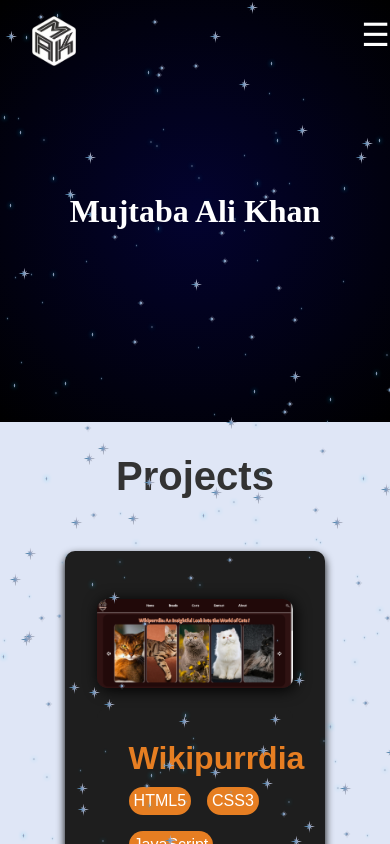
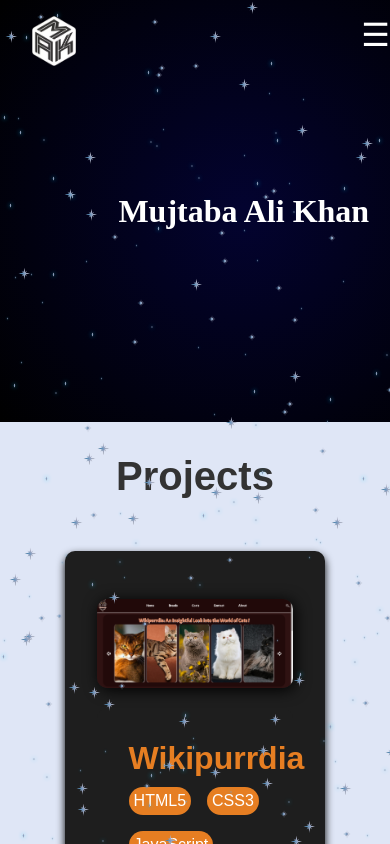
Before and after one commit to Mujtaba-AliKhan/Mujtaba-Ali-Khan-Portfolio, a React (Vite) app: page / in a window 390 px wide. Shown: the top 844 px of the page. Built offline with nearby package versions, Linux system fonts and the light colour scheme; a web font is replaced by a local one.

Commit message:
Update StarBackground.css

```diff
--- a/src/StarBackground/StarBackground.css
+++ b/src/StarBackground/StarBackground.css
@@ -11,11 +11,11 @@ body {
 }
 .sky {
   height: 100vh;
-  width: 100%;
+  width: 125%;
   overflow: hidden;
+  background-color: black;
   background-image: radial-gradient(circle, #030330 0%, rgba(0, 0, 0, 1) 100%);
 }
-
 .star {
   position: absolute;
   transition: all 0.5s ease-out;
@@ -28,21 +28,25 @@ body {
   height: 3px;
   animation: blinkStar 0.3s infinite alternate;
 }
+
 .size2 {
   width: 4px;
   height: 4px;
   animation: blinkStar 0.2s infinite alternate;
 }
+
 .size3 {
   width: 5px;
   height: 5px;
   animation: blinkStar 0.4s infinite alternate;
 }
+
 .size4 {
   width: 10px;
   height: 10px;
   animation: blinkStar 0.5s infinite alternate;
 }
+
 .size5 {
   width: 15px;
   height: 15px;
@@ -62,7 +66,7 @@ body {
 @media (max-width: 768px) {
   .sky {
     height: 50vh;
-    width: 100%;
+    width: 125%;
     background-size: cover;
   }
 }
```
